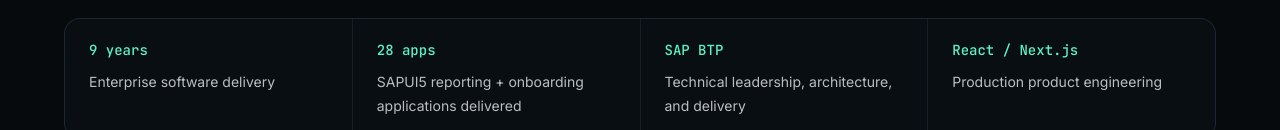
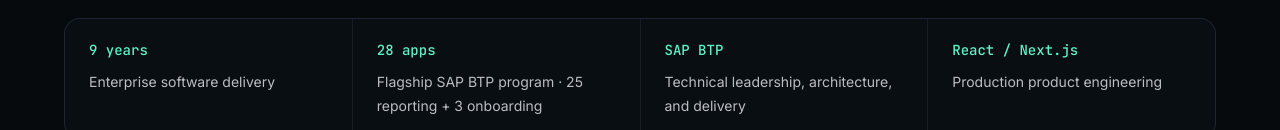
Before and after one commit to bryan0578/my-portfolio, a Next.js app: page / in a window 1280 px wide. Shown: the part 822-952 px from the top of the page. Built offline with nearby package versions, Linux system fonts and the light colour scheme.

Commit message:
Clarify flagship SAP BTP program proof

```diff
--- a/components/home-positioning-strip.tsx
+++ b/components/home-positioning-strip.tsx
@@ -5,7 +5,7 @@
   },
   {
     value: "28 apps",
-    label: "SAPUI5 reporting + onboarding applications delivered",
+    label: "Flagship SAP BTP program · 25 reporting + 3 onboarding",
   },
   {
     value: "SAP BTP",
```
